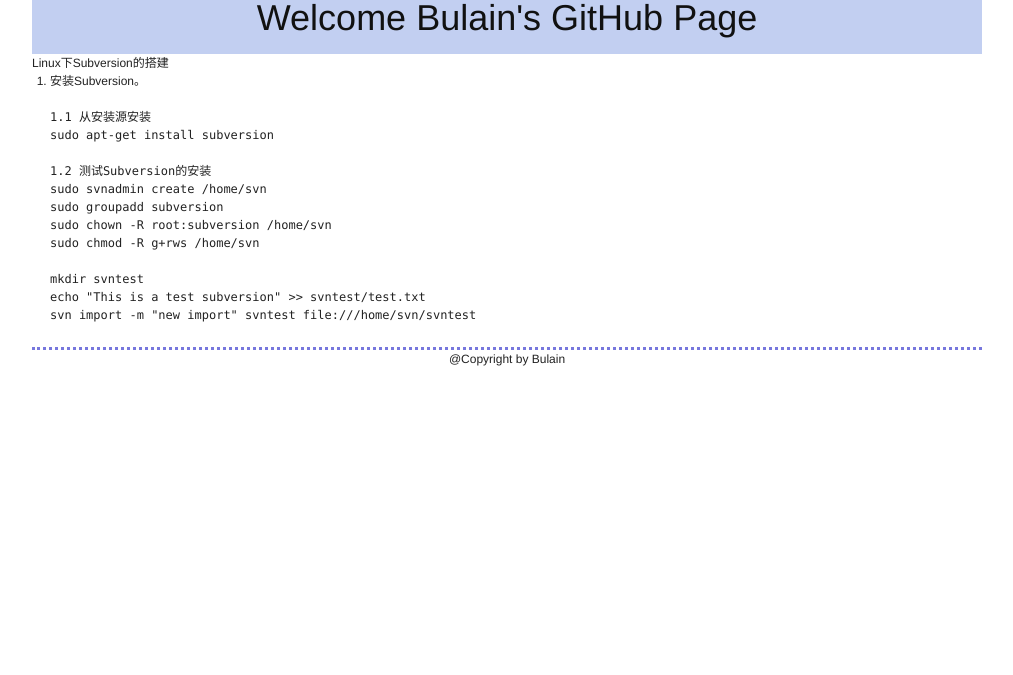
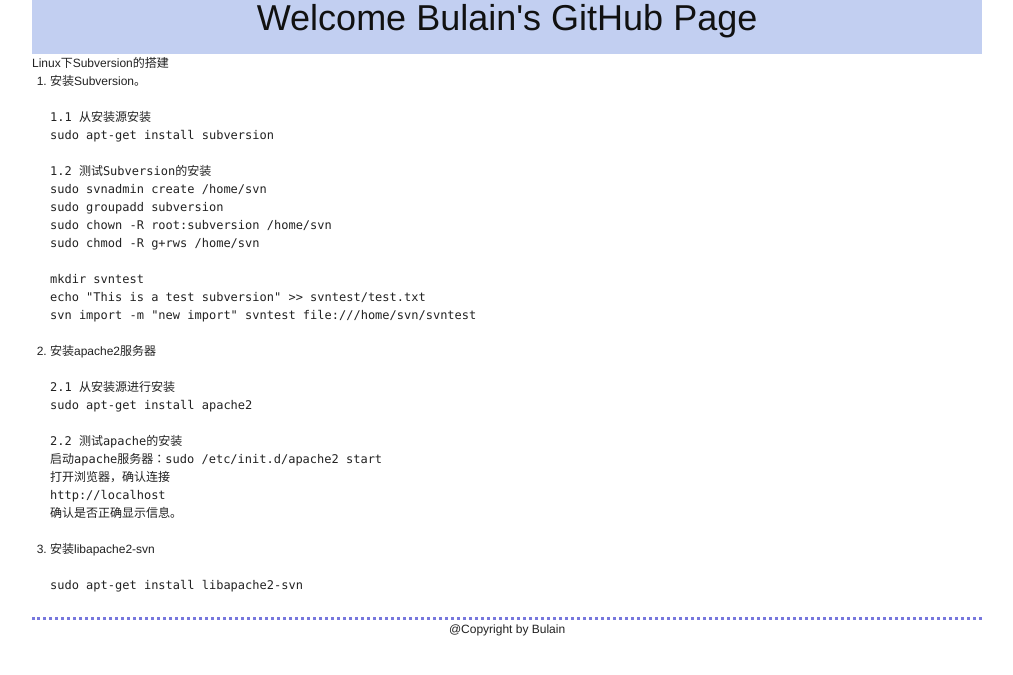
Before and after one commit to bulain/bulain.github.com, a Jekyll site: the page built from _posts/2010-04-21-subversion-install-on-ubuntu.md, in a window 1280 px wide. Shown: the top 675 px of the page, without its empty margins (133-1146 px from the left). Built offline with Jekyll 4.4.1, drawn with Linux system fonts in a browser that asks for light colours.

Commit message:
update subversion install on ubuntu

```diff
--- a/_posts/2010-04-21-subversion-install-on-ubuntu.md
+++ b/_posts/2010-04-21-subversion-install-on-ubuntu.md
@@ -20,4 +20,22 @@
 echo "This is a test subversion" >> svntest/test.txt
 svn import -m "new import" svntest file:///home/svn/svntest
 </pre>
+
+<li>安装apache2服务器</li>
+<pre>
+2.1 从安装源进行安装
+sudo apt-get install apache2
+
+2.2 测试apache的安装
+启动apache服务器：sudo /etc/init.d/apache2 start
+打开浏览器，确认连接
+http://localhost
+确认是否正确显示信息。
+</pre>
+
+<li>安装libapache2-svn</li>
+<pre>
+sudo apt-get install libapache2-svn
+</pre>
+
 </ol>
```
